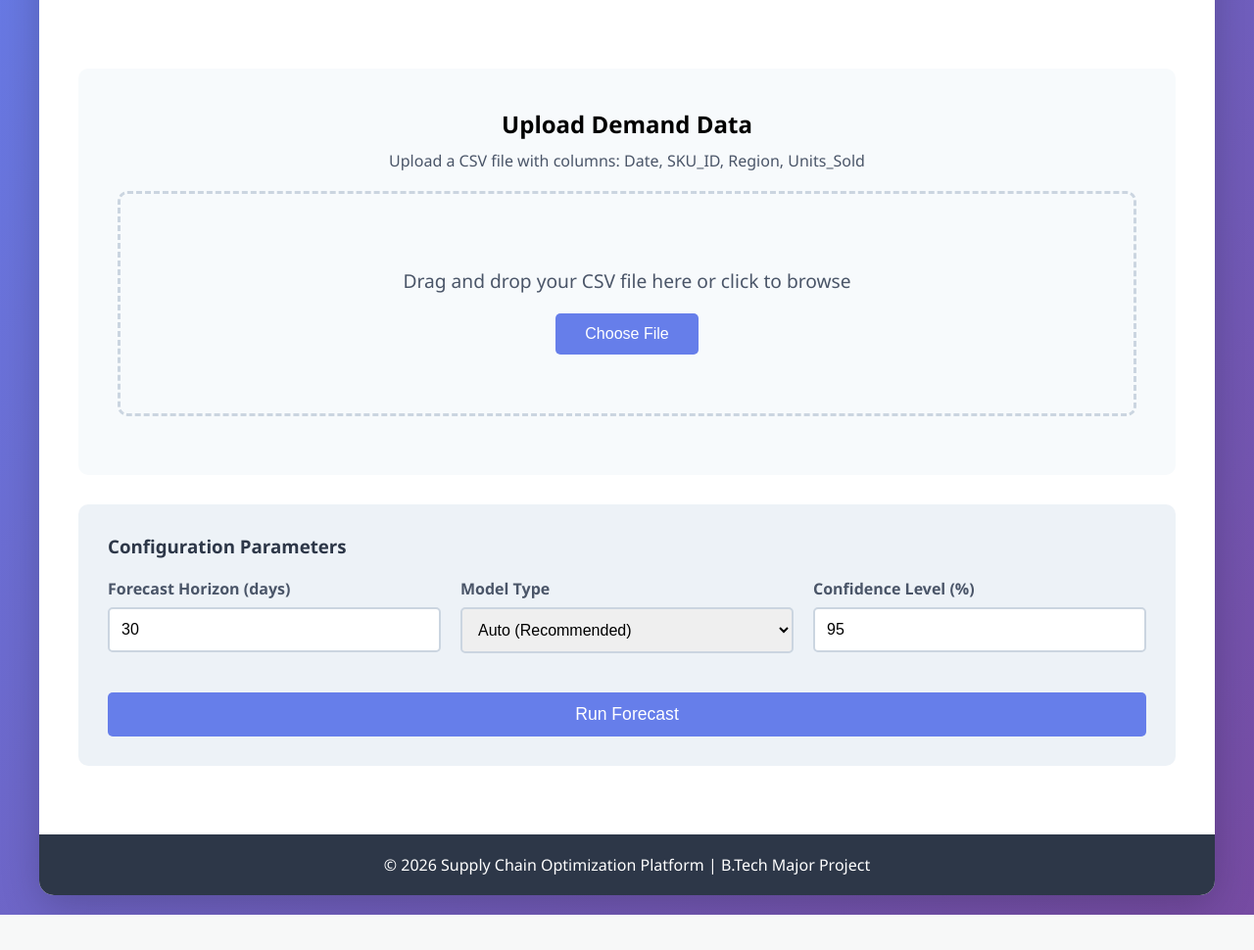
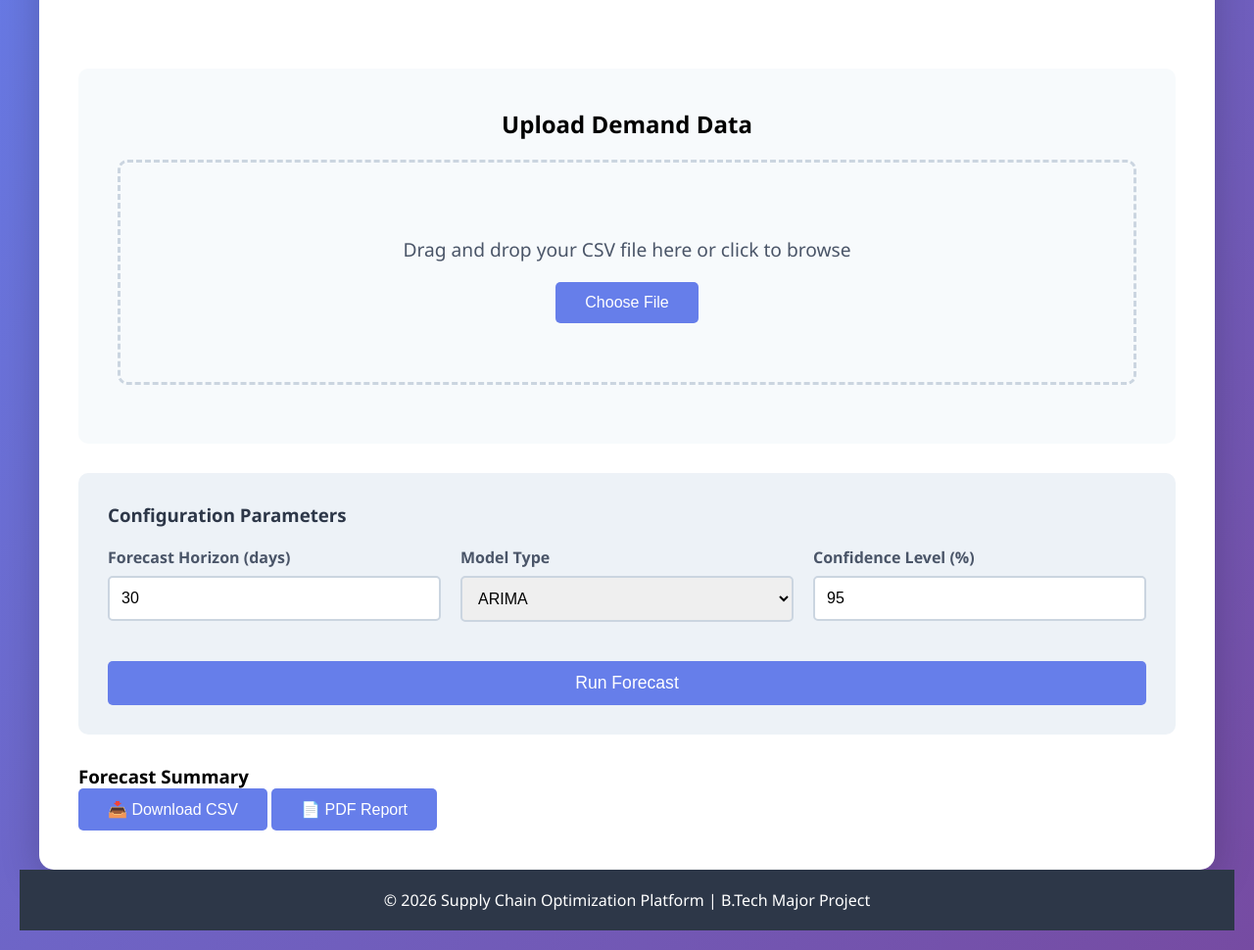
Before and after one commit to NeelDelivala/SupplyChain-MajorProject, a Flask app: page /demand-forecasting in a window 1280 px wide. Shown: the part 254-1224 px from the top of the page at 98% size. Before the commit the page ends 1188 px from the top, so only its background shows below. Run offline with Flask 3, Linux system fonts and the light colour scheme; the visitor is signed in with stand-in values (Sample User, id 1).

Commit message:
Refactor demand_forecasting.html for clarity and updates
Updated the demand forecasting HTML template to remove comments and enhance the display of forecast results.

```diff
--- a/templates/demand_forecasting.html
+++ b/templates/demand_forecasting.html
@@ -24,7 +24,7 @@
             <div class="upload-section">
                 <h2>Upload Demand Data</h2>
                 <p style="color: #4a5568; margin: 10px 0 20px;">
-                    Upload a CSV file with columns: Date, SKU_ID, Region, Units_Sold
+                   <!-- Upload a CSV file with columns: Date, SKU_ID, Region, Units_Sold-->
                 </p>
 
                 <div class="upload-area" id="uploadArea">
@@ -40,7 +40,7 @@
 
                 <div id="fileInfo" class="hidden" style="margin-top: 20px; text-align: left;">
                     <div class="alert alert-success">
-                        <strong>✓ File loaded:</strong> <span id="fileName"></span>
+                        <strong>File loaded:</strong> <span id="fileName"></span>
                         (<span id="fileSize"></span>)
                     </div>
                 </div>
@@ -56,11 +56,11 @@
                     <div class="form-group">
                         <label for="modelType">Model Type</label>
                         <select id="modelType">
-                            <option value="auto">Auto (Recommended)</option>
+                            <!--<option value="auto">Auto (Recommended)</option>-->
                             <option value="arima">ARIMA</option>
-                            <option value="prophet">Prophet</option>
+                            <!--<option value="prophet">Prophet</option>
                             <option value="xgboost">XGBoost</option>
-                            <option value="lstm">LSTM</option>
+                            <option value="lstm">LSTM</option>-->
                         </select>
                     </div>
                     <div class="form-group">
@@ -103,26 +103,25 @@
                     <div class="metric-card">
                         <h4>Forecast Horizon</h4>
                         <div class="value" id="horizonDisplay">-</div>
-                        <div class="change" id="modelDisplay">-</div>
+                        <div class="change">Model: ARIMA</div>
+                        <div class="model-info" id="modelDisplay">-</div>
                     </div>
                 </div>
-
-                <div style="margin-top: 30px;">
+                <div id="dataPreview" class="data-preview-section">
                     <h3>Data Preview</h3>
-                    <div id="dataPreview" style="overflow-x: auto; margin-top: 15px;">
-                        <!-- Table will be inserted here -->
-                    </div>
-                </div>
-
-                <div style="margin-top: 30px; text-align: center;">
-                    <button class="btn" onclick="downloadResults()">
-                         Download Forecast Results (CSV)
-                    </button>
-                    <button class="btn" onclick="downloadReport()" style="margin-left: 15px;">
-                         Download Full Report (PDF)
-                    </button>
+                    <div class="table-container"></div>
                 </div>
             </div>
+            <div id="forecastResults" class="forecast-table-section">
+                <h3>Forecast Summary</h3>
+                <div class="table-container"></div>
+            </div>
+            <div class="download-section">
+                <button onclick="downloadResults()" class="btn btn-primary">📥 Download CSV</button>
+                <button onclick="downloadReport()" class="btn btn-secondary">📄 PDF Report</button>
+            </div>
+
+        </div>
         </main>
 
         <footer>
```
